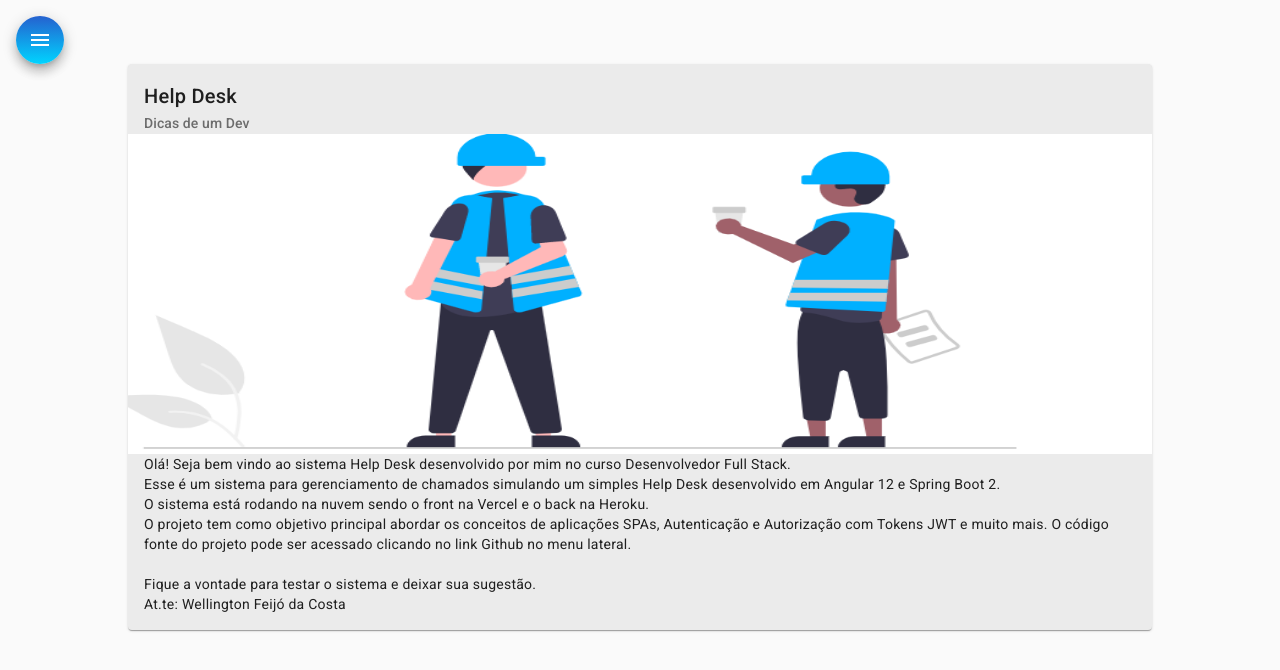
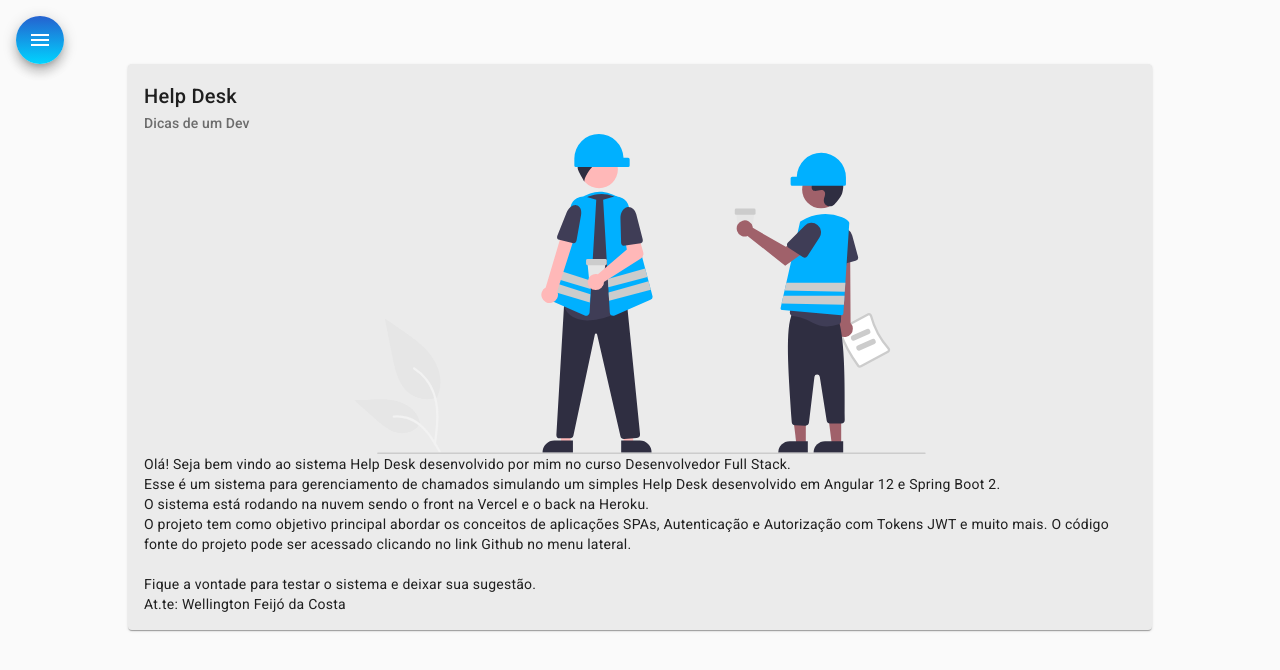
Before and after one commit to wellingtonfcdev/helpdesk-front, an Angular app: page /home in a window 1280 px wide. Shown: the top 670 px of the page. Built offline with nearby package versions, Linux system fonts and the light colour scheme.

Commit message:
Ajuste imagem home

```diff
--- a/src/app/components/home/home.component.html
+++ b/src/app/components/home/home.component.html
@@ -4,7 +4,7 @@
       <mat-card-title>Help Desk</mat-card-title>
       <mat-card-subtitle>Dicas de um Dev</mat-card-subtitle>
     </mat-card-header>
-    <img mat-card-image src="assets/img/home-img.png" alt="Imagem Home Helpdesk">
+    <img mat-card-image src="assets/img/home-image.svg" alt="Imagem Home Helpdesk">
     <mat-card-content>
       <p>
         Olá! Seja bem vindo ao sistema Help Desk desenvolvido por mim no curso Desenvolvedor Full Stack.<br />
```
Also changed, not shown: src/assets/img/home-image.svg (added), src/assets/img/home-img.png (deleted).
